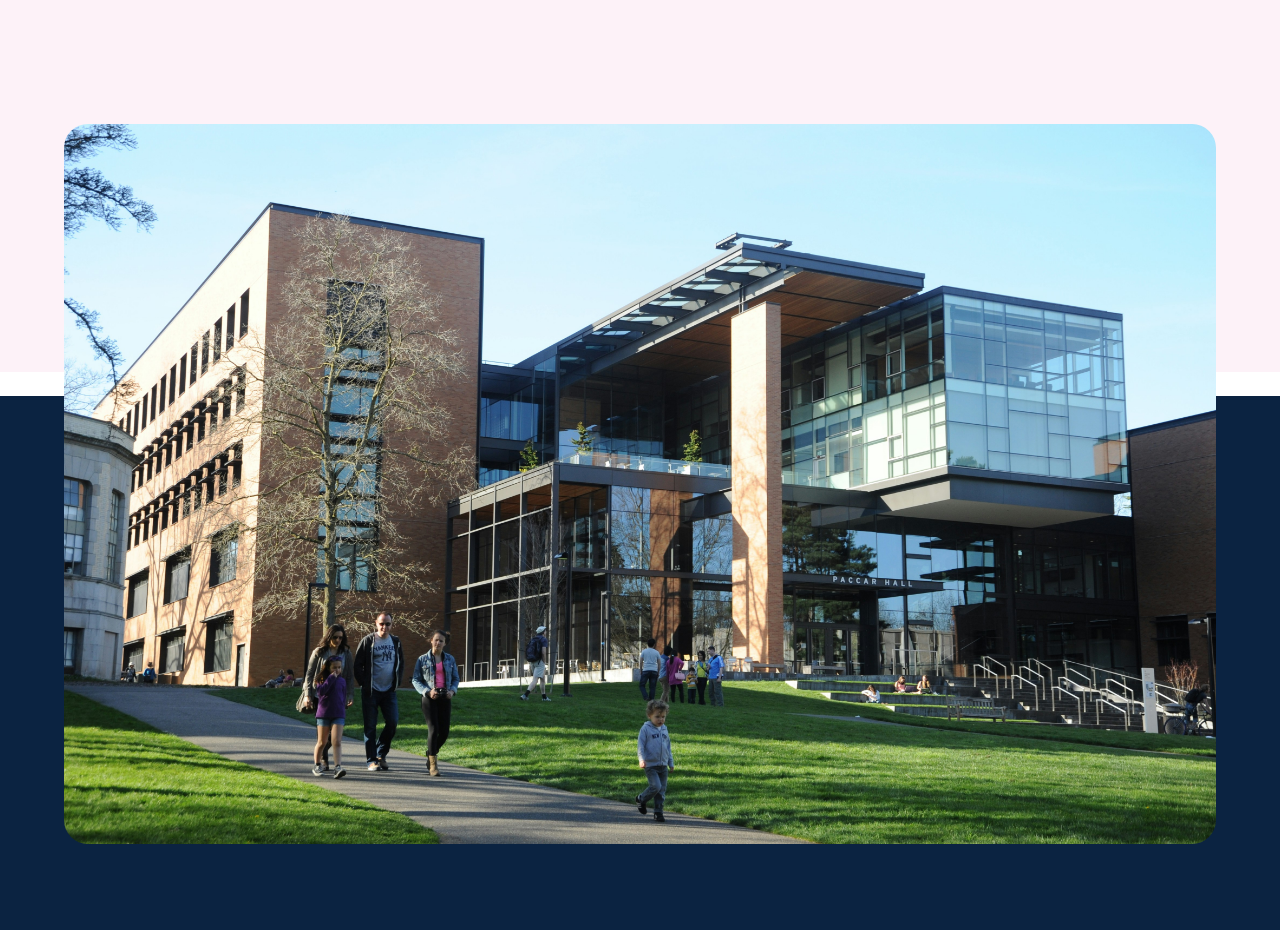
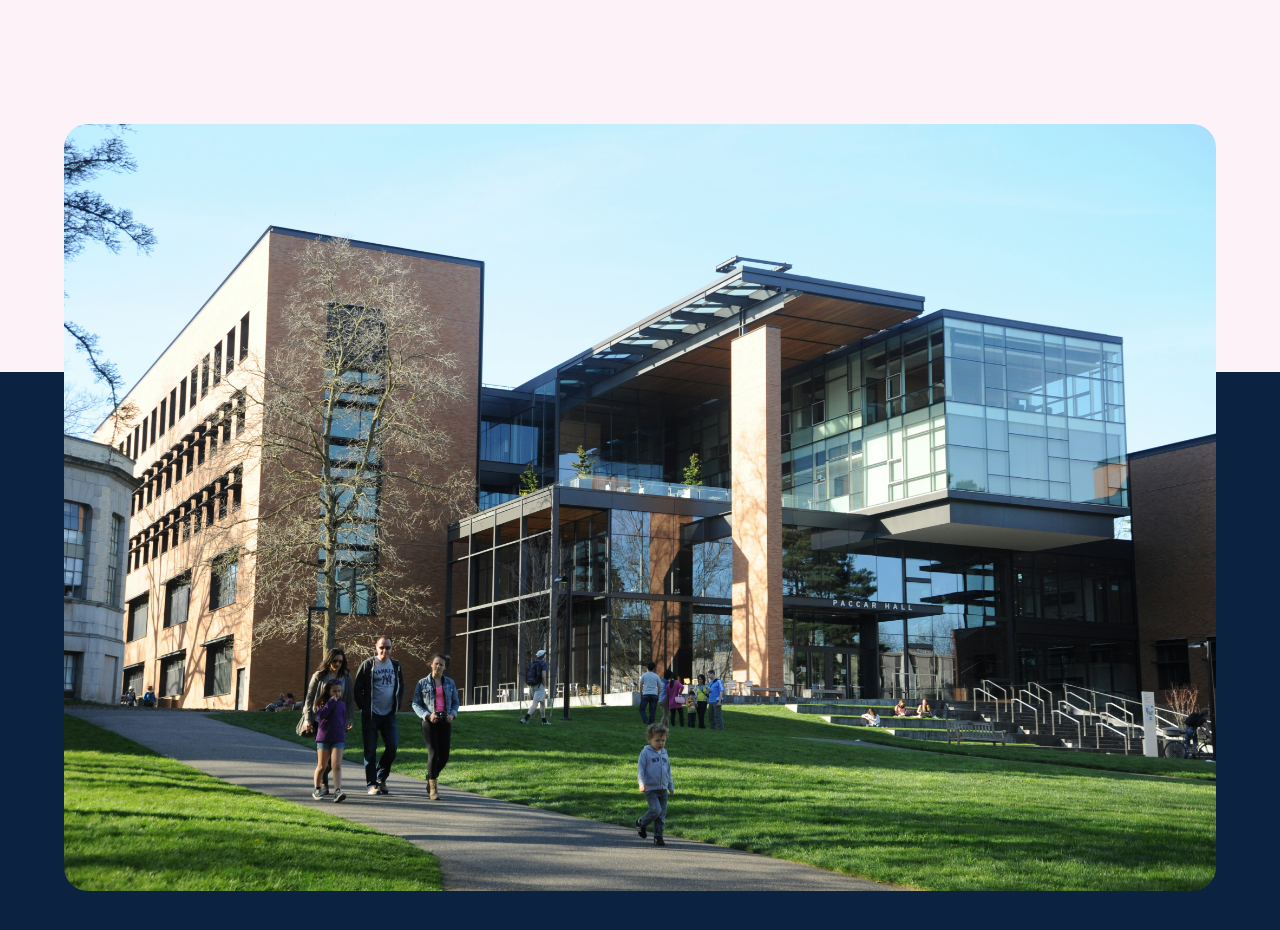
Before and after one commit to gian-gg/JCSF-Center-International, a React (Vite) app: page / in a window 1280 px wide. Shown: the part 2300-3230 px from the top of the page. Built offline with nearby package versions, Linux system fonts and the light colour scheme.

Commit message:
fixed aboutpage margin, added student life page image responsveness

```diff
--- a/src/pages/AboutPage.jsx
+++ b/src/pages/AboutPage.jsx
@@ -8,7 +8,7 @@ import ContactButton from "../components/ContactButton";
 
 const PageTwo = () => {
   return (
-    <div>
+    <div className="mb-10">
       <div className="containers lg:absolute top-[600px] flex sm:flex-row flex-col gap-8 items-center mt-6 lg:mt-2">
         <TopLink className="bg-xanthous" />
         <TopLink className="bg-oxfordBlue" />
--- a/src/pages/Home.jsx
+++ b/src/pages/Home.jsx
@@ -11,7 +11,7 @@ export default function App() {
         <LandingPage />
       </div>
       {/* page 2 */}
-      <div className={`bg-pink-50 min-h-[2000px] mb-6 ${template}`}>
+      <div className={`bg-pink-50 min-h-[2000px] ${template}`}>
         <About />
       </div>
       {/* page 3 */}
--- a/src/pages/StudentPage.jsx
+++ b/src/pages/StudentPage.jsx
@@ -6,7 +6,7 @@ const StudentPage = () => {
       <img
         src={campusIMG}
         alt=""
-        className="mt-6 rounded-3xl block lg:absolute w-[90%] top-[2400px] items-center h-[720px] object-cover"
+        className="mt-6 rounded-3xl block lg:absolute w-[90%] top-[2400px] items-center h-auto"
       />
     </div>
   );
```
